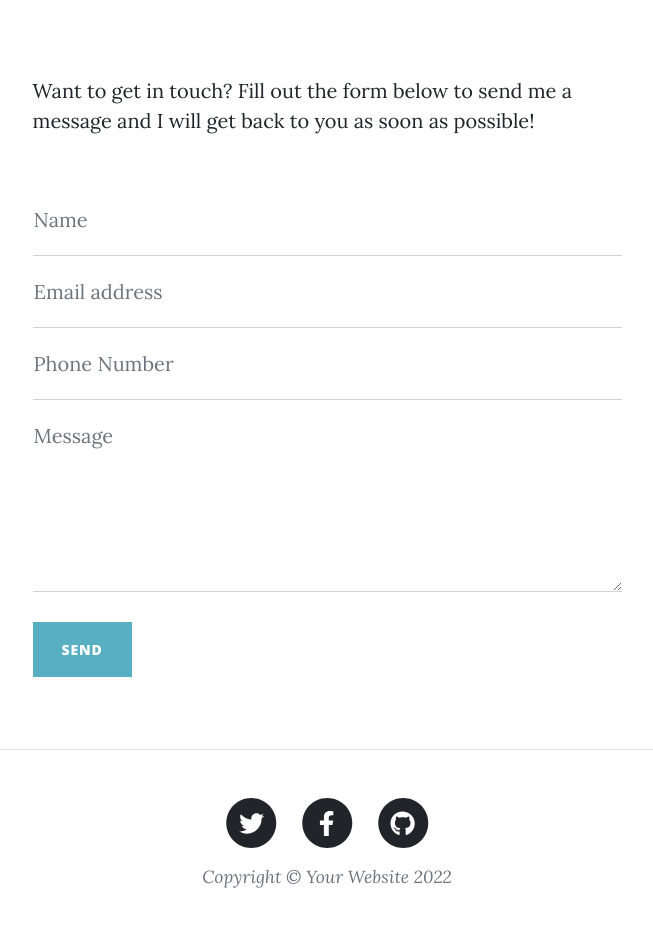
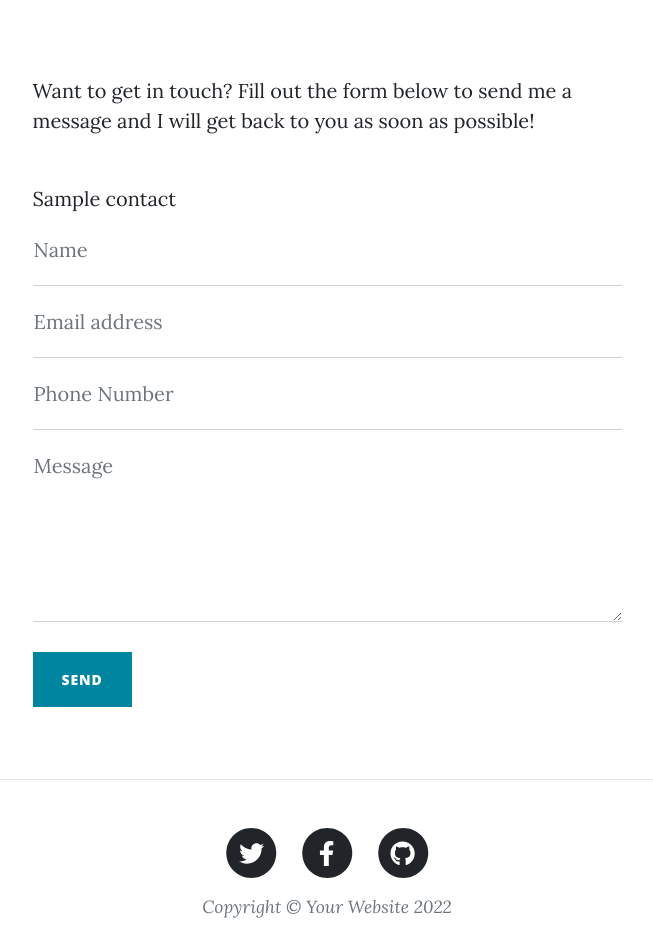
Before and after one commit to mengleang-ngoun/clean_blog, a Django app: template templates/page/contact.html in a window 1280 px wide. Shown: the part 536-1483 px from the top of the page, without its empty margins (313-966 px from the left). Before the commit the page ends 1424 px from the top, so only its background shows below. Run offline with Django 4.2, Linux system fonts and the light colour scheme; the template is opened without the code that fills it: most values are stand-ins (such as "Sample title", 1, 10 or a date in 2020); some libraries are stand-ins or nearby versions.

Commit message:
form submit

```diff
--- a/base/views.py
+++ b/base/views.py
@@ -17,3 +17,8 @@ def post(request):
 
 def contact(request):
     return render(request, "page/contact.html")
+
+
+def contact_submit(request):
+    print(form)
+    return render(request, "page/contact.html")
--- a/clean_blog/urls.py
+++ b/clean_blog/urls.py
@@ -23,5 +23,5 @@ urlpatterns = [
     path("about/", views.about),
     path("post/", views.post),
     path("contact/", views.contact),
-
+    path("contact_submit/", views.contact_submit),
 ]
--- a/templates/page/contact.html
+++ b/templates/page/contact.html
@@ -32,7 +32,13 @@
           <!-- To make this form functional, sign up at-->
           <!-- https://startbootstrap.com/solution/contact-forms-->
           <!-- to get an API token!-->
-          <form id="contactForm" data-sb-form-api-token="API_TOKEN">
+          <form
+            id="contactForm"
+            data-sb-form-api-token="API_TOKEN"
+            action="/contact_submit/"
+            method="post"
+          >
+            {% csrf_token %} {{ contact }}
             <div class="form-floating">
               <input
                 class="form-control"
@@ -114,7 +120,7 @@
             </div>
             <!-- Submit Button-->
             <button
-              class="btn btn-primary text-uppercase disabled"
+              class="btn btn-primary text-uppercase"
               id="submitButton"
               type="submit"
             >
```
